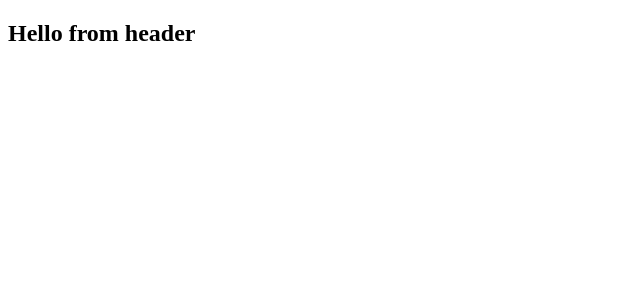
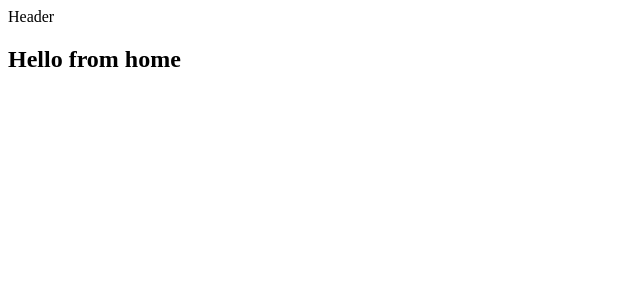
Before and after one commit to alex2chivas/emaily, a React (Create React App) app in the folder client/: page / in a window 1280 px wide. Shown: the top 300 px of the page, without its empty margins (0-640 px from the left). Built offline with nearby package versions, Linux system fonts and the light colour scheme.

Commit message:
added materilize css

```diff
--- a/client/package.json
+++ b/client/package.json
@@ -7,6 +7,7 @@
 		"@testing-library/react": "^9.5.0",
 		"@testing-library/user-event": "^7.2.1",
 		"http-proxy-middleware": "^1.0.5",
+		"materialize-css": "^1.0.0-rc.2",
 		"react": "^16.13.1",
 		"react-dom": "^16.13.1",
 		"react-redux": "^7.2.1",
--- a/client/src/components/App.js
+++ b/client/src/components/App.js
@@ -1,15 +1,16 @@
 import React from 'react';
 import { BrowserRouter, Route, Switch } from 'react-router-dom';
 
-const Header = () => <h2>Hello from header</h2>;
-const HeaderDash = () => <h2>Hello from Dash</h2>;
+import Header from './Header';
+
+const Home = () => <h2>Hello from home</h2>;
 
 const App = () => {
 	return (
 		<BrowserRouter>
+			<Header />
 			<Switch>
-				<Route path='/' exact component={Header} />
-				<Route path='/headerdash' exact component={HeaderDash} />
+				<Route path='/' exact component={Home} />
 			</Switch>
 		</BrowserRouter>
 	);
--- /dev/null
+++ b/client/src/components/Header.js
@@ -0,0 +1,7 @@
+import React from 'react';
+
+const Header = app => {
+	return <div>Header</div>;
+};
+
+export default Header;
```
Also changed, not shown: 1 other file (tests, documents, lock files or other folders).
